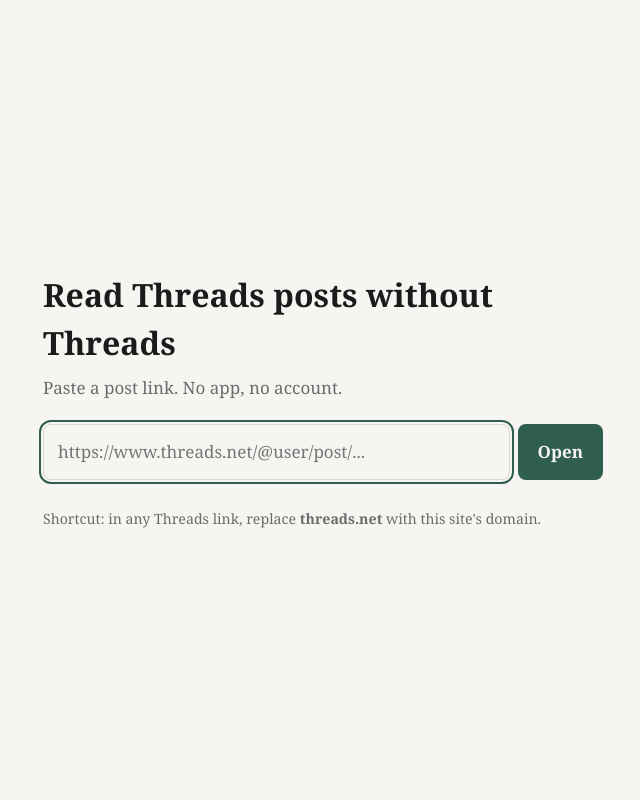
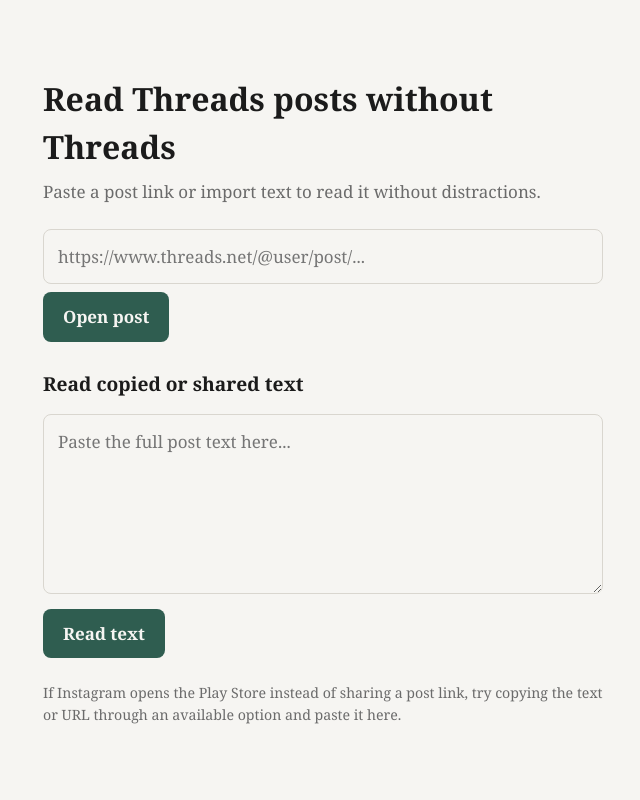
Before and after one commit to KabboBalBanay/thread-viewer, a Flask app: page / in a window 1280 px wide. Shown: the whole page, without its empty margins (317-957 px from the left). Run offline with Flask 3, Linux system fonts and the light colour scheme.

Commit message:
Update index.html

```diff
--- a/templates/index.html
+++ b/templates/index.html
@@ -1,35 +1,163 @@
+
 <!doctype html>
 <html lang="en">
 <head>
   <meta charset="utf-8">
   <meta name="viewport" content="width=device-width, initial-scale=1">
-<title>Threads Viewer</title>
+
+  <title>Threads Reader</title>
+
+  <link rel="manifest"
+        href="{{ url_for('static', filename='manifest.json') }}">
+
+  <meta name="theme-color" content="#f6f5f2">
+
   <style>
-:root{--bg:#f6f5f2;--ink:#1b1b1b;--mute:#6b6b6b;--line:#d9d6cf;--accent:#2f5d50}
-@media(prefers-color-scheme:dark){:root{--bg:#161615;--ink:#ecebe7;--mute:#9a9892;--line:#33322f;--accent:#7fc4ae}}
-*{box-sizing:border-box}
-body{margin:0;min-height:100vh;display:grid;place-items:center;background:var(--bg);color:var(--ink);font:17px/1.5 Georgia,serif;padding:24px}
-main{width:100%;max-width:560px}
-h1{font-size:2rem;margin:0 0 8px;font-weight:700}
-p{color:var(--mute);margin:0 0 24px}
-form{display:flex;gap:8px}
-input{flex:1;min-width:0;padding:14px;border:1px solid var(--line);border-radius:8px;background:transparent;color:var(--ink);font:inherit}
-button{padding:14px 20px;border:0;border-radius:8px;background:var(--accent);color:var(--bg);font:inherit;font-weight:700;cursor:pointer}
-input:focus-visible,button:focus-visible{outline:2px solid var(--accent);outline-offset:2px}
-.err{color:#c0392b;margin-top:12px}
-small{display:block;margin-top:28px;color:var(--mute)}
+    :root {
+      --bg: #f6f5f2;
+      --ink: #1b1b1b;
+      --mute: #6b6b6b;
+      --line: #d9d6cf;
+      --accent: #2f5d50;
+    }
+
+    @media (prefers-color-scheme: dark) {
+      :root {
+        --bg: #161615;
+        --ink: #ecebe7;
+        --mute: #9a9892;
+        --line: #33322f;
+        --accent: #7fc4ae;
+      }
+    }
+
+    * {
+      box-sizing: border-box;
+    }
+
+    body {
+      margin: 0;
+      min-height: 100vh;
+      display: grid;
+      place-items: center;
+      background: var(--bg);
+      color: var(--ink);
+      font: 17px/1.5 Georgia, serif;
+      padding: 24px;
+    }
+
+    main {
+      width: 100%;
+      max-width: 560px;
+    }
+
+    h1 {
+      font-size: 2rem;
+      margin: 0 0 8px;
+    }
+
+    p {
+      color: var(--mute);
+      margin: 0 0 24px;
+    }
+
+    form {
+      margin-bottom: 16px;
+    }
+
+    input,
+    textarea {
+      width: 100%;
+      padding: 14px;
+      border: 1px solid var(--line);
+      border-radius: 8px;
+      background: transparent;
+      color: var(--ink);
+      font: inherit;
+    }
+
+    textarea {
+      min-height: 180px;
+      resize: vertical;
+      white-space: pre-wrap;
+    }
+
+    button {
+      margin-top: 8px;
+      padding: 12px 20px;
+      border: 0;
+      border-radius: 8px;
+      background: var(--accent);
+      color: var(--bg);
+      font: inherit;
+      font-weight: 700;
+      cursor: pointer;
+    }
+
+    input:focus-visible,
+    textarea:focus-visible,
+    button:focus-visible {
+      outline: 2px solid var(--accent);
+      outline-offset: 2px;
+    }
+
+    .err {
+      color: #c0392b;
+      margin: 12px 0;
+    }
+
+    small {
+      display: block;
+      margin-top: 24px;
+      color: var(--mute);
+    }
+
+    h2 {
+      font-size: 1.2rem;
+      margin-top: 28px;
+    }
   </style>
 </head>
+
 <body>
   <main>
     <h1>Read Threads posts without Threads</h1>
-<p>Paste a post link. No app, no account.</p>
+
+    <p>Paste a post link or import text to read it without distractions.</p>
+
+    {% if error %}
+      <div class="err">{{ error }}</div>
+    {% endif %}
+
     <form action="/open" method="get">
-<input name="url" placeholder="https://www.threads.net/@user/post/..." aria-label="Threads post link" required autofocus>
-<button>Open</button>
+      <input
+        name="url"
+        type="url"
+        placeholder="https://www.threads.net/@user/post/..."
+        aria-label="Threads post link"
+        required
+      >
+
+      <button type="submit">Open post</button>
     </form>
-{% if error %}<div class="err">{{ error }}</div>{% endif %}
-<small>Shortcut: in any Threads link, replace <b>threads.net</b> with this site's domain.</small>
+
+    <h2>Read copied or shared text</h2>
+
+    <form action="/read-text" method="post">
+      <textarea
+        name="text"
+        placeholder="Paste the full post text here..."
+        aria-label="Post text"
+        required
+      >{{ shared_text or '' }}</textarea>
+
+      <button type="submit">Read text</button>
+    </form>
+
+    <small>
+      If Instagram opens the Play Store instead of sharing a post link,
+      try copying the text or URL through an available option and paste it here.
+    </small>
   </main>
 </body>
 </html>
```
Lines whose indentation alone changed are shown as unchanged.
